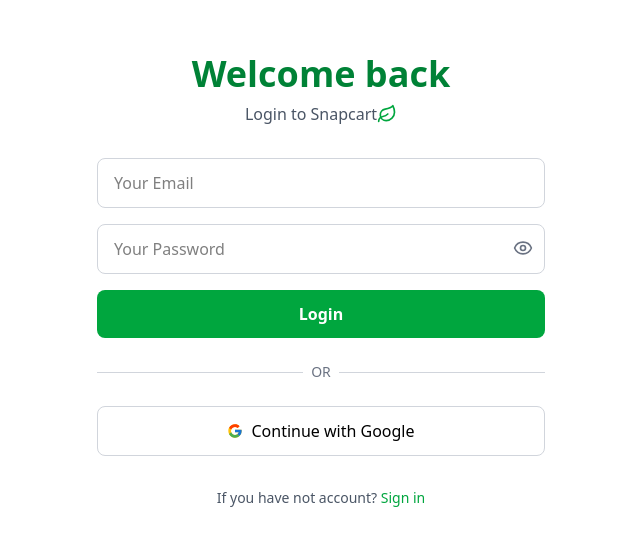
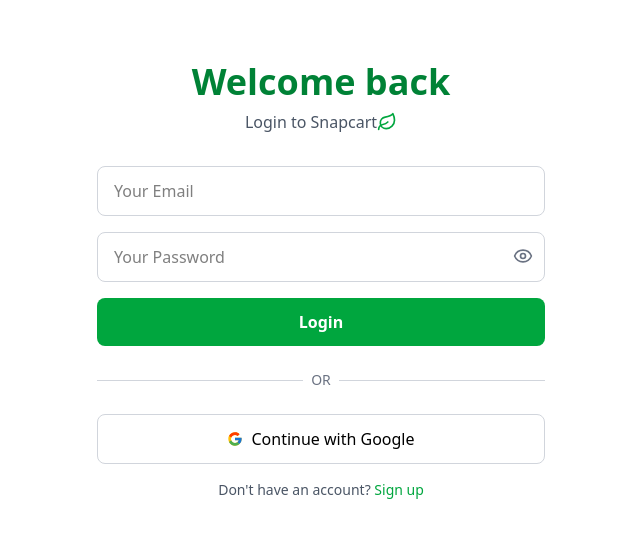
Before and after one commit to Tushar3232/Snapcart, a Next.js app: page /login in a window 1280 px wide. Shown: the part 119-664 px from the top of the page, without its empty margins (319-959 px from the left). Built offline with nearby package versions, Linux system fonts and the light colour scheme; no server answers.

Commit message:
Creating private Routing proxy middleware

```diff
--- a/src/app/login/page.tsx
+++ b/src/app/login/page.tsx
@@ -1,5 +1,4 @@
 'use client'
-import axios from 'axios';
 import { EyeIcon, EyeOff, Leaf } from 'lucide-react';
 import { motion } from 'motion/react';
 import { signIn, useSession } from 'next-auth/react';
@@ -13,17 +12,21 @@
     const [password, setPassword] = useState("");
     const [showPassword, setShowPassword] = useState(false);
     const router = useRouter()
-    const session= useSession()
-    console.log("session user data",session)
+    const session = useSession()
+    console.log("session user data", session)
 
-    const handleLogin = async(e:React.SyntheticEvent) => {
+    const handleLogin = async (e: React.SyntheticEvent) => {
         e.preventDefault();
-        try{
-            await signIn("credentials",{
-                email, password,
+        try {
+            await signIn("credentials", {
+                email, password, redirect: false,
             })
 
-        }catch(error){
+            if (result?.ok) {
+                router.push("/")
+            }
+
+        } catch (error) {
             console.log(error)
         }
 
@@ -44,7 +47,7 @@
 
             <motion.form
                 initial={{ opacity: 0 }}
-                animate={{ opacity: 2 }}
+                animate={{ opacity: 1 }}
                 transition={{ duration: 0.6 }}
                 onSubmit={handleLogin}
                 className='flex flex-col w-full max-w-md gap-4'
@@ -90,27 +93,33 @@
                     <hr className='flex-1 border-gray-300' />
                 </div>
 
+
+            </motion.form>
+            {/* Google Login Section */}
+<div className="w-full max-w-md mt-4 flex flex-col items-center">
+
     {/* Continue with Google Button */}
     <button
         type="button"
-                    onClick={()=>signIn("google")}
-                    className='w-full border border-gray-300 py-3 rounded-lg font-medium flex items-center justify-center gap-2 hover:bg-gray-50 transition-colors cursor-pointer'
+        onClick={() => signIn("google")}
+        className="w-full border border-gray-300 py-3 rounded-lg font-medium flex items-center justify-center gap-2 hover:bg-gray-50 transition-colors cursor-pointer"
     >
         <FcGoogle />
         Continue with Google
     </button>
 
-                {/* Sign In Link */}
-                <p className='text-center text-sm text-gray-600 mt-4'>
-                    If you have not account?{" "}
+    {/* Register Link */}
+    <p className="text-center text-sm text-gray-600 mt-4">
+        Don&apos;t have an account?{" "}
         <span
-                        onClick={() => { router.push("/register")}}
-                        className='text-green-600 font-medium hover:underline'
+            onClick={() => router.push("/register")}
+            className="text-green-600 font-medium hover:underline cursor-pointer"
         >
-                        Sign in
+            Sign up
         </span>
     </p>
-            </motion.form>
+
+</div>
         </div>
     );
 };
--- a/src/proxy.ts
+++ b/src/proxy.ts
@@ -1,13 +1,27 @@
+import { getToken } from "next-auth/jwt";
 import { NextRequest, NextResponse } from "next/server";
 
 
 
-const async proxy = (req: NextRequest) => {
-    const {pathname}=req.nextUrl
-    const publicRoutes = {"/login","/register","/api/auth","favicon.ico","/_next"}
-   if(publicRoutes.some((path)=>pathname.startsWith(path))){
+const proxy = async (req: NextRequest) => {
+    const { pathname } = req.nextUrl
+    const publicRoutes = ["/login", "/register", "/favicon.ico" ]
+    if (publicRoutes.some((path) => pathname.startsWith(path))) {
+        return NextResponse.next()
+    }
+
+    const token = await getToken({ req, secret: process.env.AUTH_SECRET })
+    console.log(req.url)
+    if (!token) {
+        const loginUrl = new URL("/login", req.url)
+        loginUrl.searchParams.set("callbackUrl", req.url)
+        return NextResponse.redirect(loginUrl)
+    }
     return NextResponse.next()
-   }
 };
 
+export const config = {
+    matcher: '/((?!api|_next/static|_next/image|favicon.ico|.*\\.png$).*)',
+}
+
 export default proxy;
```
Lines whose indentation alone changed are shown as unchanged.
